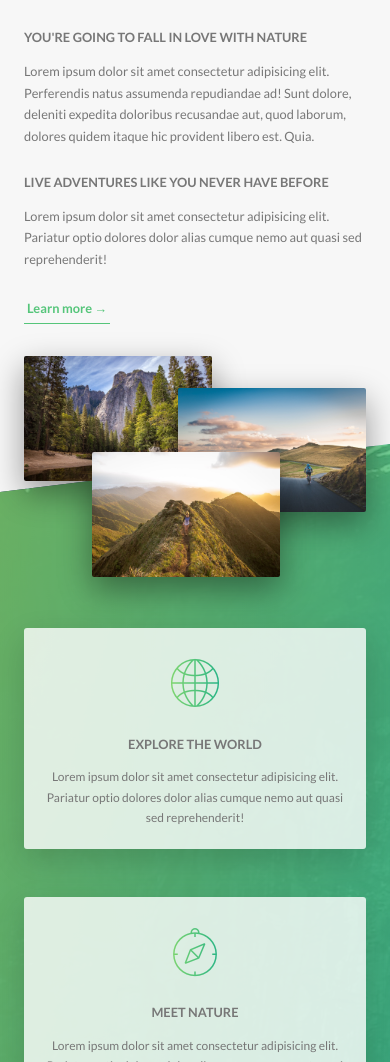
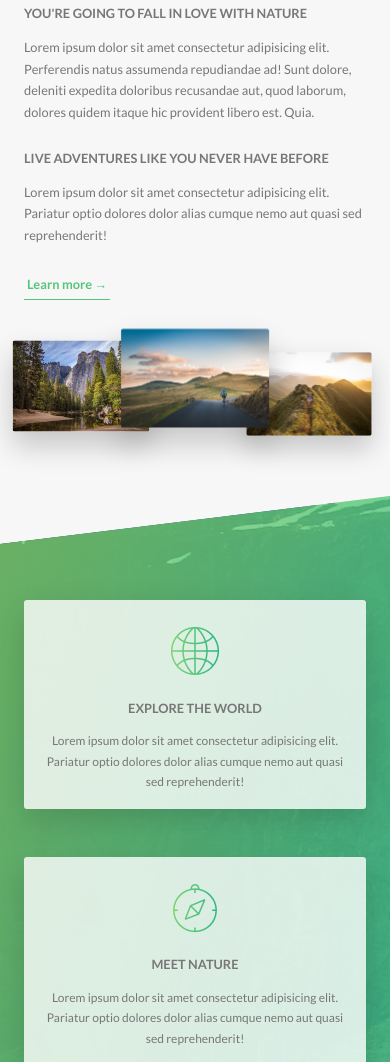
Before and after one commit to Kubciooo/Advanced-SASS-Course, a website: page Natours Project/index.html in a window 390 px wide. Shown: the part 938-2000 px from the top of the page. Drawn offline with Linux system fonts and the light colour scheme.

Commit message:
feat: composition photos responsive

```diff
--- a/Natours Project/sass/base/_utilities.scss
+++ b/Natours Project/sass/base/_utilities.scss
@@ -4,6 +4,10 @@
 
 .u-margin-bottom-big {
   margin-bottom: 8rem !important;
+
+  @include respond(tab-port) {
+    margin-bottom: 5rem !important;
+  }
 }
 
 .u-margin-bottom-small {
@@ -12,6 +16,10 @@
 
 .u-margin-bottom-medium {
   margin-bottom: 4rem !important;
+
+  @include respond(tab-port) {
+    margin-bottom: 3rem !important;
+  }
 }
 
 .u-margin-top-big {
--- a/Natours Project/sass/components/_composition.scss
+++ b/Natours Project/sass/components/_composition.scss
@@ -8,19 +8,45 @@
         position: absolute;
         z-index: 10;
         transition: all .2s;
+
+        @include respond(tab-port) {
+            float: left;
+            position: relative;
+            width: 33.333333333333%;
+            box-shadow: 0 1.5rem 3rem rgba($color-black, .2);
+        }
+
         &--p1 {
             left: 0;
             top: -2rem;
+
+            @include respond(tab-port) {
+                top: 0;
+                transform: scale(1.2);
+            }
         }
 
         &--p2 {
             right: 0;
             top: 2rem;
+            z-index: 100;
+            @include respond(tab-port) {
+                top: -1rem;
+                transform: scale(1.3);
+
+            }
         }
 
         &--p3 {
             left: 20%;
             top: 10rem;
+
+            @include respond(tab-port) {
+                top: 1rem;
+                left: 0;
+                transform: scale(1.1);
+
+            }
         }
 
         &:hover {
--- a/Natours Project/sass/components/_feature-box.scss
+++ b/Natours Project/sass/components/_feature-box.scss
@@ -6,6 +6,12 @@
     border-radius: 3px;
     box-shadow: 0 1.5rem 4rem rgba($color-black, .15);
     transition: transform .3s;
+
+
+    @include respond(tab-port) {
+        padding: 2rem;
+    }
+
 
     &__icon {
         font-size: 6rem;
@@ -16,6 +22,9 @@
         background-clip: text;
         color: transparent;
         background-image: linear-gradient(to right, $color-primary-light, $color-primary-dark);
+        @include respond(tab-port) {
+            margin-bottom: 0;
+        }
 
     }
     &:hover {
--- a/Natours Project/sass/pages/_home.scss
+++ b/Natours Project/sass/pages/_home.scss
@@ -14,18 +14,28 @@
     &>* {
         transform: skewY(7deg);
     }
+    @include respond(tab-port) {
+        padding: 10rem 0;
+    }
 }
 
 
 .section-tours {
-    margin-top: -10rem;
     background-color: $color-grey-light-1;
     padding: 25rem 0 15rem 0;
+    margin-top: -10rem;
+
+    @include respond(tab-port) {
+        padding: 20rem 0 10rem 0;
+    }
 }
 
 .section-stories {
     padding: 15rem 0;
     position: relative;
+    @include respond(tab-port) {
+        padding: 10rem 0;
+    }
 }
 
 .section-book {
```
Also changed, not shown: Natours Project/css/style.css. Lines whose indentation alone changed are shown as unchanged.
